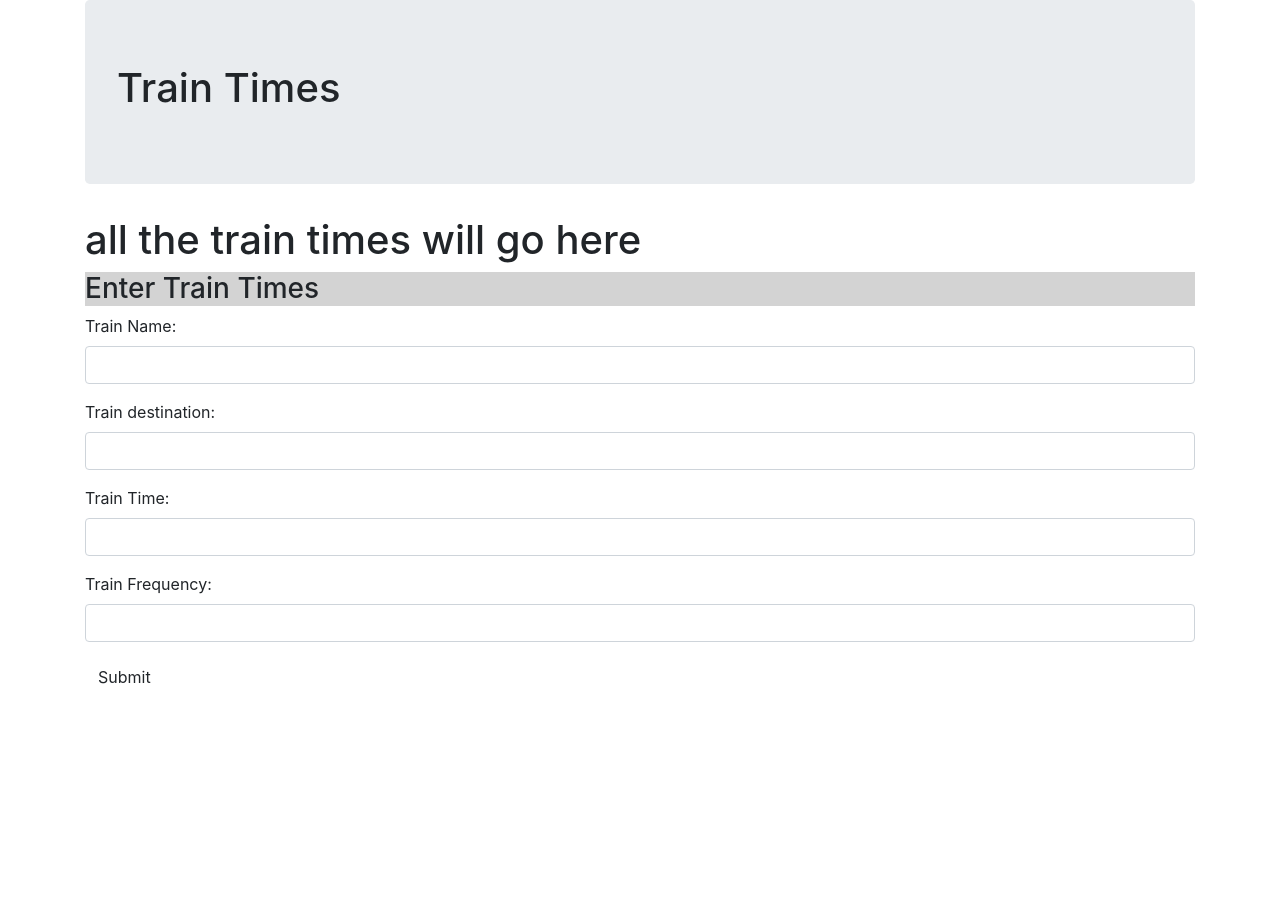
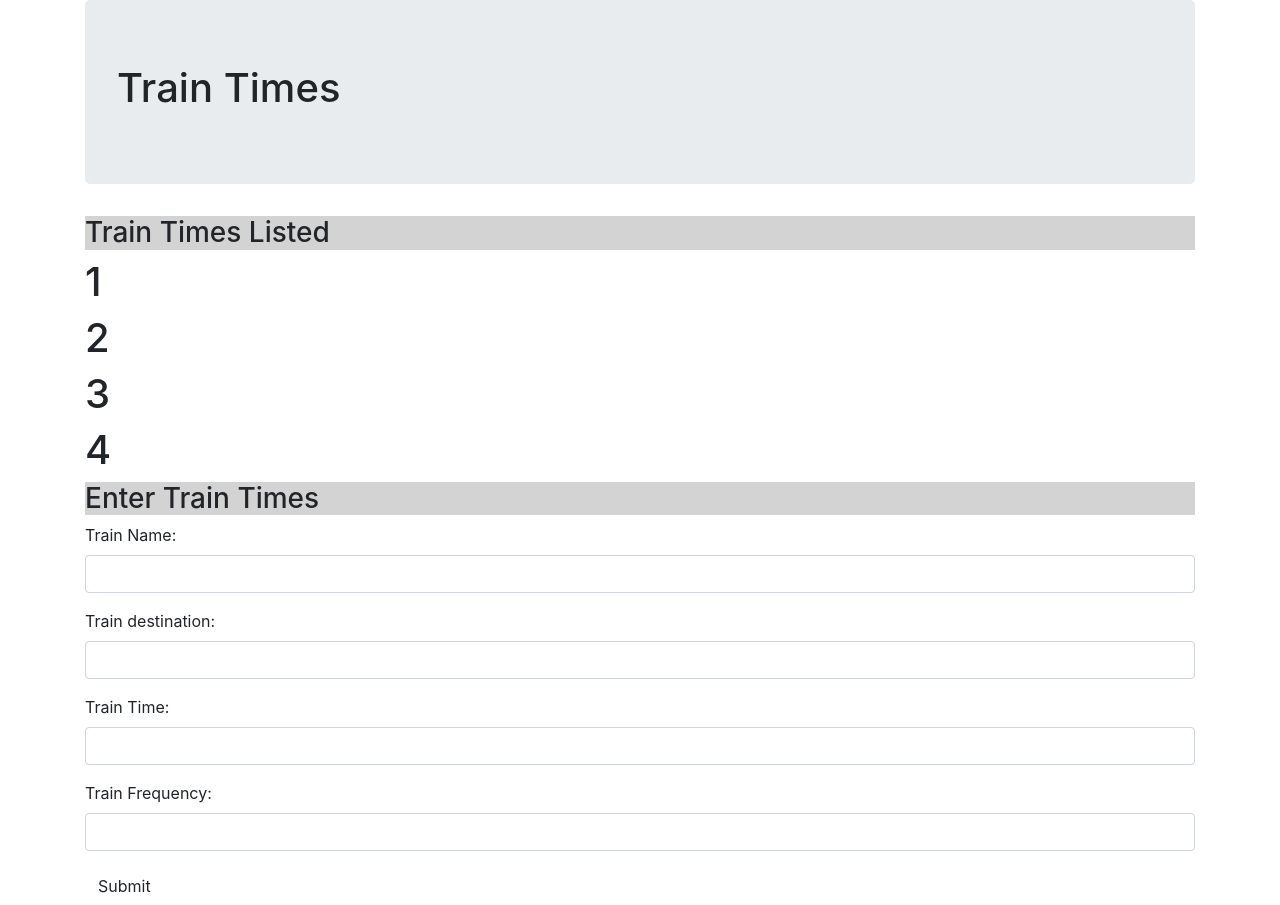
Before and after one commit to cddavidson86/Train-Time, a plain HTML site: page index.html in a window 1280 px wide. Before the commit the page ends 800 px from the top, so only its background shows below. Drawn offline with nearby package versions, Linux system fonts and the light colour scheme; no server answers.

Commit message:
added display

```diff
--- a/assets/javascript/logic.js
+++ b/assets/javascript/logic.js
@@ -36,3 +36,7 @@
     console.log(trainTime);
     console.log(trainFrequency);
   })
+
+  firebase.database().ref().on("vaue", function(snapshot){
+    $("#display-name").html(snapshot.val().name);
+  })
--- a/index.html
+++ b/index.html
@@ -15,13 +15,32 @@
 
     <div class="jumbotron"><h1>Train Times</h1></div>
 
-    <h2 class="balls"></h2>
     <!-- THIS IS WHERE THE TRAIN INFORMATION WILL GO WHEN ITS UNDERSTOOD -->
     <div class="row">
-        <div class="col-lg-12">
-            <h1>all the train times will go here</h1>
+            <div class="col-lg-12">
+                <div class="panel panel-default">
+                    <div class="panel-heading">
+                        <h3 class="panel-title">Train Times Listed</h3>
+                    </div>
+                    <div class="panel-body">
+                        <div class="information-times">
+                            <div class="printing-info">
+                                <h1 class="display-name">1</h1>
+                            </div>
+                            <div class="printing-info">
+                                <h1 class="display-destination">2</h1>
+                            </div>
+                            <div class="printing-info">
+                                <h1 class="display-time">3</h1>
+                            </div>
+                            <div class="printing-info">
+                                <h1 class="display-frenquency">4</h1>
+                            </div>
+                        </div>
+                    </div>
+                </div>
+            </div>
         </div>
-    </div>
 
     <!-- WHERE THE TRAIN INFORMATION WILL BE ENTERED -->
     <div class="row">
```
